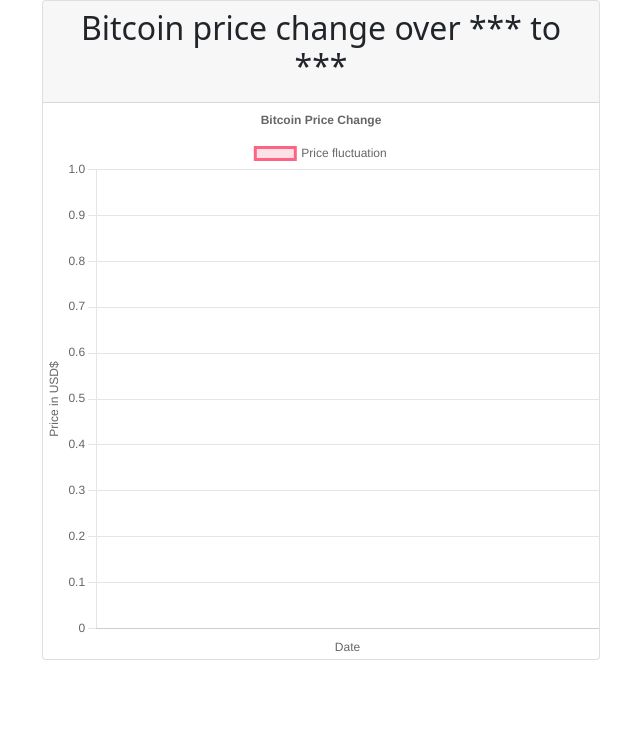
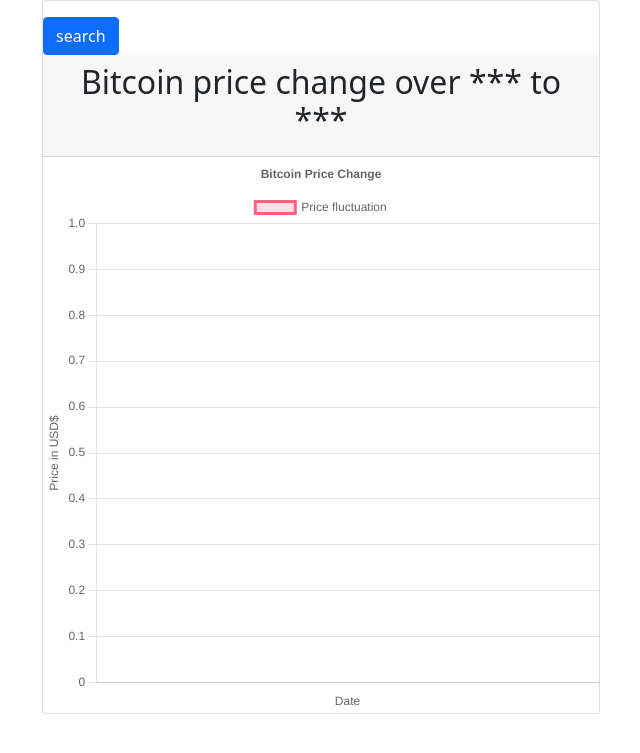
Before and after one commit to Faruqt/Bitcoin-Price-Tracker, a Django app: page / in a window 1280 px wide. Shown: the top 753 px of the page, without its empty margins (40-680 px from the left). Run offline with Django 3.2, Linux system fonts and the light colour scheme; data that the repository does not hold is empty; some libraries are stand-ins or nearby versions.

Commit message:
Add search form to chart.html

```diff
--- a/templates/btc/chart.html
+++ b/templates/btc/chart.html
@@ -1,5 +1,6 @@
 {% extends "base.html" %}
 {% load static %}
+{% load crispy_forms_tags %}
 <!--  -->
 
 {% block title %}
@@ -9,11 +10,19 @@
 {% block content %}
 <div class="col-md-6 col-auto">
   <div class="card">
-    <div class="card-header">
-        <h2 class="text-center">Bitcoin price change over *** to ***</h2>
-    </div>
 
 
+      <form action="" method='POST'>
+
+        {% csrf_token %}
+        {{search_form| crispy}}
+
+        <button type="submit" class="btn btn-primary mt-3">search</button>
+      </form>
+
+      <div class="card-header">
+        <h2 class="text-center">Bitcoin price change over *** to ***</h2>
+      </div>
 
       {% for date,price in price.items %}
       <input type="hidden" class="date-item" value="{{date}}">
```
